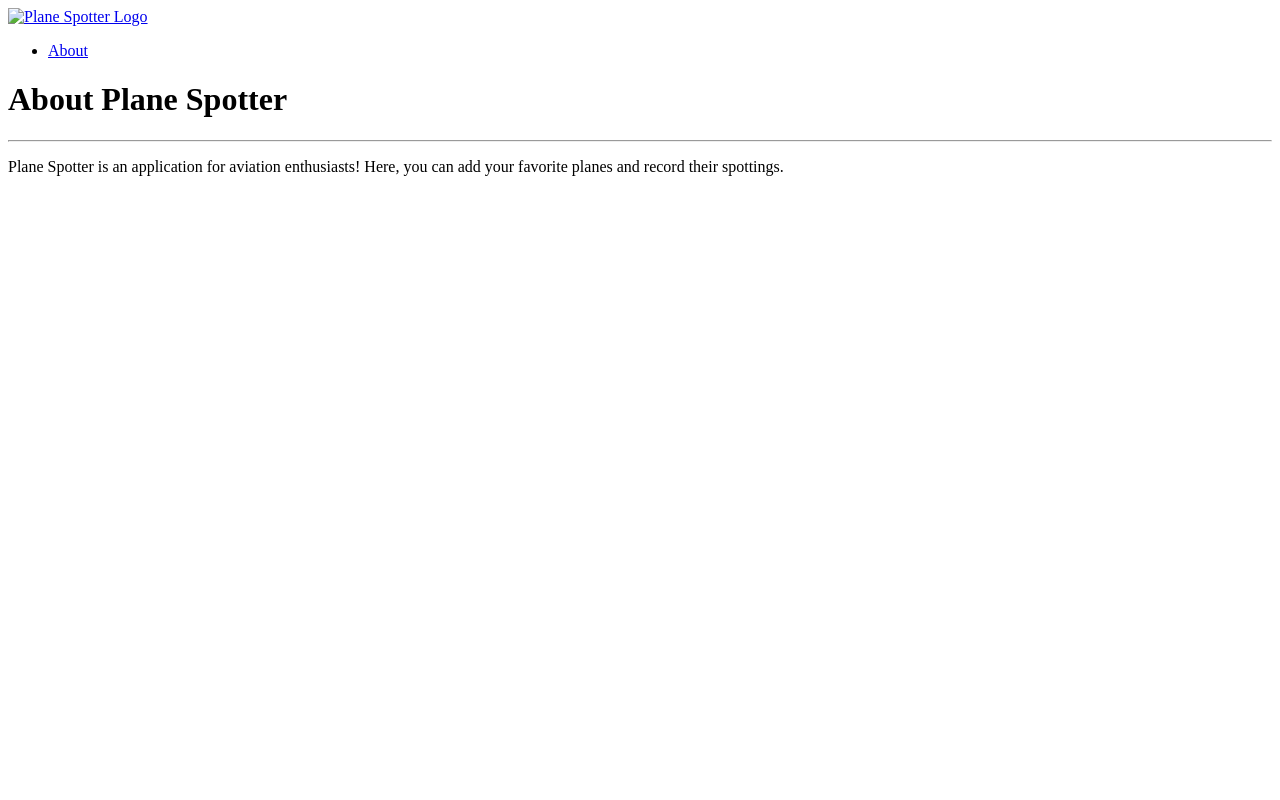
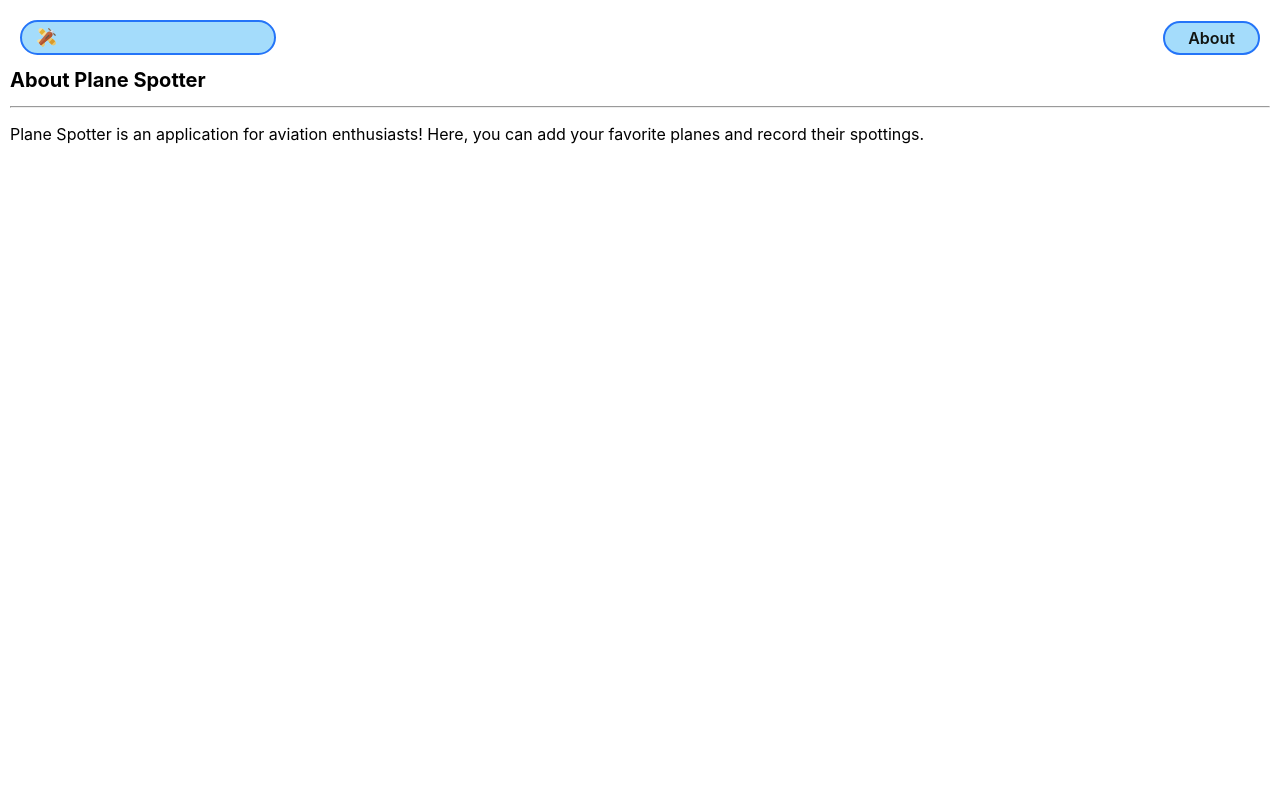
Before and after one commit to Baileybk2/plane-spotter, a Django app: page /about/ in a window 1280 px wide. Run offline with Django 5.2, Linux system fonts and the light colour scheme.

Commit message:
added static files and images

```diff
--- /dev/null
+++ b/main_app/static/css/base.css
@@ -0,0 +1,272 @@
+html {
+  box-sizing: border-box;
+}
+
+/* The Universal Selector */
+*, /* All elements*/
+  *::before, /* All ::before pseudo-elements */
+  *::after {
+  /* All ::after pseudo-elements */
+  /* height & width will now include border & padding by default
+       but can be over-ridden as needed */
+  box-sizing: inherit;
+}
+
+/* resets font size to be 62.5% of the user preference -
+       in most browser configurations this will be 10px */
+:root {
+  font-size: 62.5%;
+}
+
+body {
+  margin: 0;
+  display: flex;
+  flex-direction: column;
+  align-items: center;
+  font-family: -apple-system, BlinkMacSystemFont, "Segoe UI", "Roboto", "Oxygen",
+    "Ubuntu", "Cantarell", "Fira Sans", "Droid Sans", "Helvetica Neue",
+    sans-serif;
+  min-height: 100vh;
+  --nav-bg: rgba(104, 197, 248, 0.7);
+  --nav-bg-ff: rgba(104, 197, 248, 0.9);
+  --borders: rgb(36, 116, 248) solid 2px;
+  --text-color: rgb(17, 20, 17);
+  --link-hover-color: rgb(16, 56, 158);
+  --button-bg: rgb(245, 245, 245);
+  --button-bg-hover: rgb(226, 226, 226);
+  --submit: rgb(26, 128, 0);
+  --warn: rgb(255, 102, 0);
+  --danger: rgb(220, 20, 30);
+  --secondary: rgb(57, 57, 57);
+  --card-box-shadow: 5px 5px 6px -1px #aaa;
+  --font-xtreme: 4.2rem;
+  --font-xxl: 3.6rem;
+  --font-xl: 2.4rem;
+  --font-l: 1.8rem;
+  --font-reg: 1.6rem;
+  --card-border-radius: 6px;
+}
+
+header {
+  width: 100%;
+  background: var(--nav-bg-ff); /* rgba(104, 197, 248, .9) */
+  border-bottom: var(--borders);
+}
+
+nav {
+  margin: 10px;
+}
+
+ul {
+  margin: 0;
+  list-style: none;
+  padding: 0;
+}
+
+main {
+  width: 100%;
+  padding: 0 10px;
+}
+
+h2 {
+  font-size: var(--font-xl);
+}
+
+nav a {
+  text-decoration: none;
+  color: var(--text-color);
+  font-weight: 600;
+  font-size: 16px;
+}
+
+nav a:hover {
+  color: var(--link-hover-color);
+}
+
+nav ul {
+  display: flex;
+  align-items: center;
+  justify-content: center;
+  flex-wrap: wrap;
+}
+
+nav li {
+  padding: 5px 8px;
+}
+/*
+.header-logo-container {
+  margin: auto;
+  padding: 10px 20px 0;
+  max-width: 100px;
+} */
+
+.page-header {
+  display: flex;
+  align-items: center;
+  margin: 20px;
+}
+
+.btn {
+  font-size: var(--font-l);
+  padding: 8px 16px;
+  border-radius: 6px;
+  border-width: 2px;
+  border-style: solid;
+  text-decoration: none;
+  background-color: var(--button-bg);
+  font-weight: 600;
+  cursor: pointer;
+  font-family: inherit;
+  margin-right: 10px;
+}
+
+.btn:hover {
+  background-color: var(--button-bg-hover);
+}
+
+.submit {
+  color: var(--submit);
+  border-color: var(--submit);
+}
+
+.secondary {
+  color: var(--secondary);
+  border-color: var(--secondary);
+}
+
+.warn {
+  color: var(--warn);
+  border-color: var(--warn);
+}
+
+.danger {
+  color: var(--danger);
+  border-color: var(--danger);
+}
+
+.page-header h1 {
+  font-size: var(--font-xxl);
+  margin: 0;
+}
+
+.page-header img {
+  height: 40px;
+  margin-left: 15px;
+}
+
+.page-header img:first-of-type {
+  margin-left: 20px;
+}
+
+.page-content {
+  font-size: var(--font-reg);
+}
+
+@media only screen and (min-width: 768px) {
+  header {
+    position: sticky;
+    display: flex;
+    flex-direction: row;
+    top: 0;
+    align-items: center;
+  }
+
+  main {
+    max-width: 1300px;
+    min-height: calc(100vh - 53px);
+  }
+
+  nav,
+  .header-logo-container {
+    margin: 10px 0;
+    padding: 0 15px;
+  }
+
+  /* visual fix to help align logo */
+  .header-logo-container {
+    padding-top: 3px;
+  }
+
+  nav {
+    margin-left: auto;
+    display: flex;
+    justify-content: center;
+  }
+
+  nav ul {
+    flex-wrap: nowrap;
+  }
+
+  .header-logo-container {
+    width: 213px;
+  }
+
+  .page-header h1 {
+    font-size: var(--font-xtreme);
+  }
+
+  .page-header img {
+    height: 50px;
+    margin-left: 20px;
+  }
+
+  .page-header img:first-of-type {
+    margin-left: 25px;
+  }
+
+  @supports (-webkit-backdrop-filter: none) or (backdrop-filter: none) {
+    header {
+      background: var(--nav-bg);
+      -webkit-backdrop-filter: blur(3px);
+      backdrop-filter: blur(3px);
+    }
+  }
+}
+
+@media only screen and (min-width: 1024px) {
+  main {
+    min-height: calc(100vh - 55px);
+  }
+
+  header {
+    margin: 20px 20px 0 20px;
+    width: calc(100vw - 40px);
+    max-width: 1920px;
+    top: 20px;
+    background-color: transparent;
+    border-bottom: none;
+  }
+
+  nav,
+  .header-logo-container {
+    margin: 0;
+    background: var(--nav-bg-ff);
+    border: var(--borders);
+    border-radius: 18px;
+  }
+
+  nav {
+    margin-left: auto;
+  }
+
+  .header-logo-container {
+    /* visual fix to help align logo */
+    padding-top: 6px;
+    width: 256px;
+    height: 35px;
+  }
+
+  @supports (-webkit-backdrop-filter: none) or (backdrop-filter: none) {
+    header {
+      -webkit-backdrop-filter: none;
+      backdrop-filter: none;
+    }
+
+    nav,
+    .header-logo-container {
+      background: rgba(104, 197, 248, 0.6);
+      -webkit-backdrop-filter: blur(3px);
+      backdrop-filter: blur(3px);
+    }
+  }
+}
--- a/main_app/templates/base.html
+++ b/main_app/templates/base.html
@@ -1,18 +1,26 @@
+{% load static %}
+
 <!DOCTYPE html>
 <html lang="en">
   <head>
     <meta charset="UTF-8" />
     <meta http-equiv="X-UA-Compatible" content="IE=edge" />
     <meta name="viewport" content="width=device-width, initial-scale=1.0" />
-    <link rel="shortcut icon" type="image/png" href="" />
+    <link
+      rel="shortcut icon"
+      type="image/png"
+      href="{% static 'images/Logo.svg' %}"
+    />
     <title>Plane Spotter</title>
+    <link rel="stylesheet" href="{% static 'css/base.css' %}" />
+
     {% block head %} {% endblock %}
   </head>
   <body>
     <header>
       <div class="header-logo-container">
         <a href="/">
-          <img src="" alt="Plane Spotter Logo" />
+          <img src="{% static 'images/Logo.svg' %}" alt="Plane Spotter Logo" />
         </a>
       </div>
       <nav>
```
Also changed, not shown: main_app/static/images/Logo.svg (added), main_app/static/images/airplane-1.svg (added), main_app/static/images/airplane-2.svg (added), main_app/static/images/airplane-3.svg (added).
